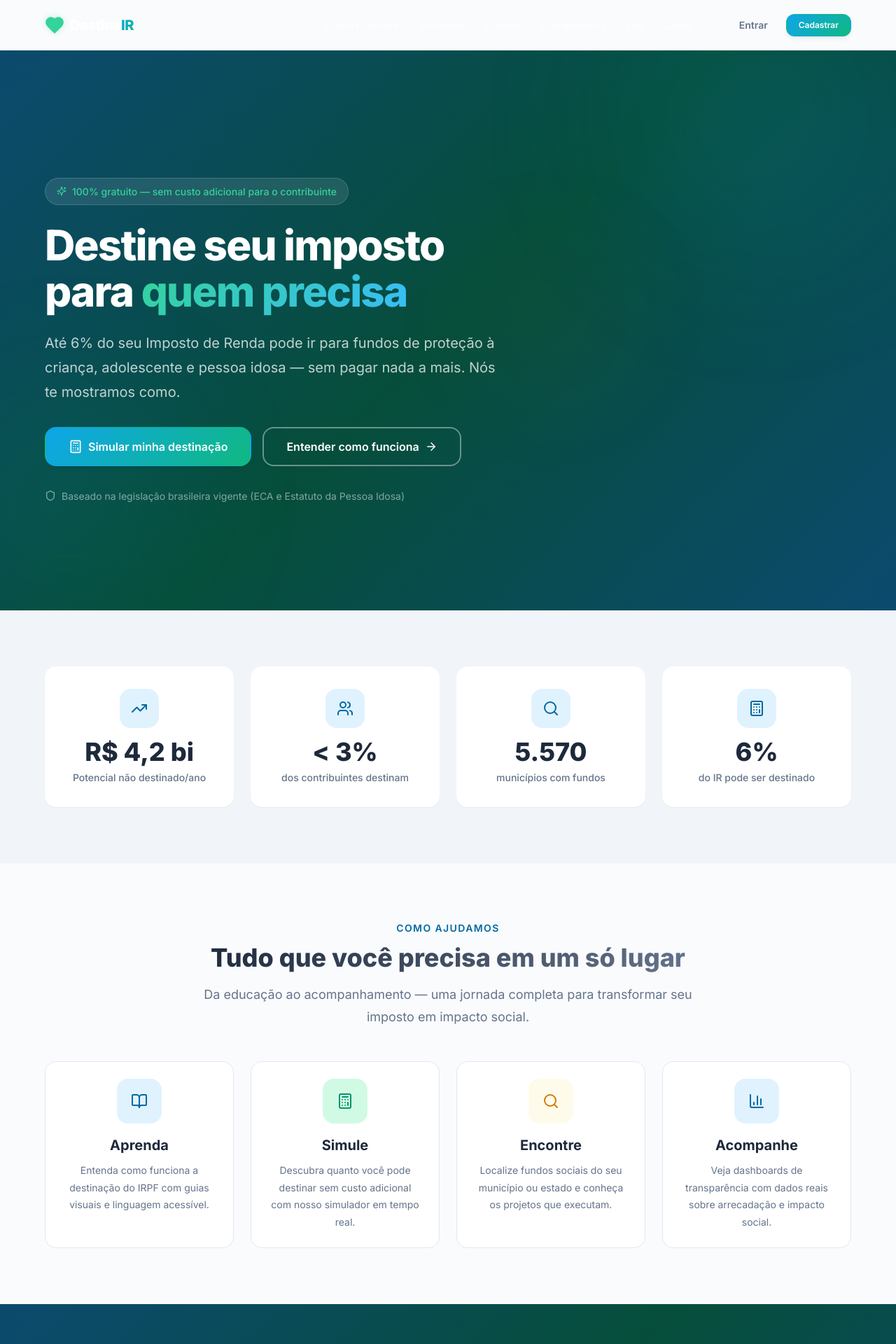
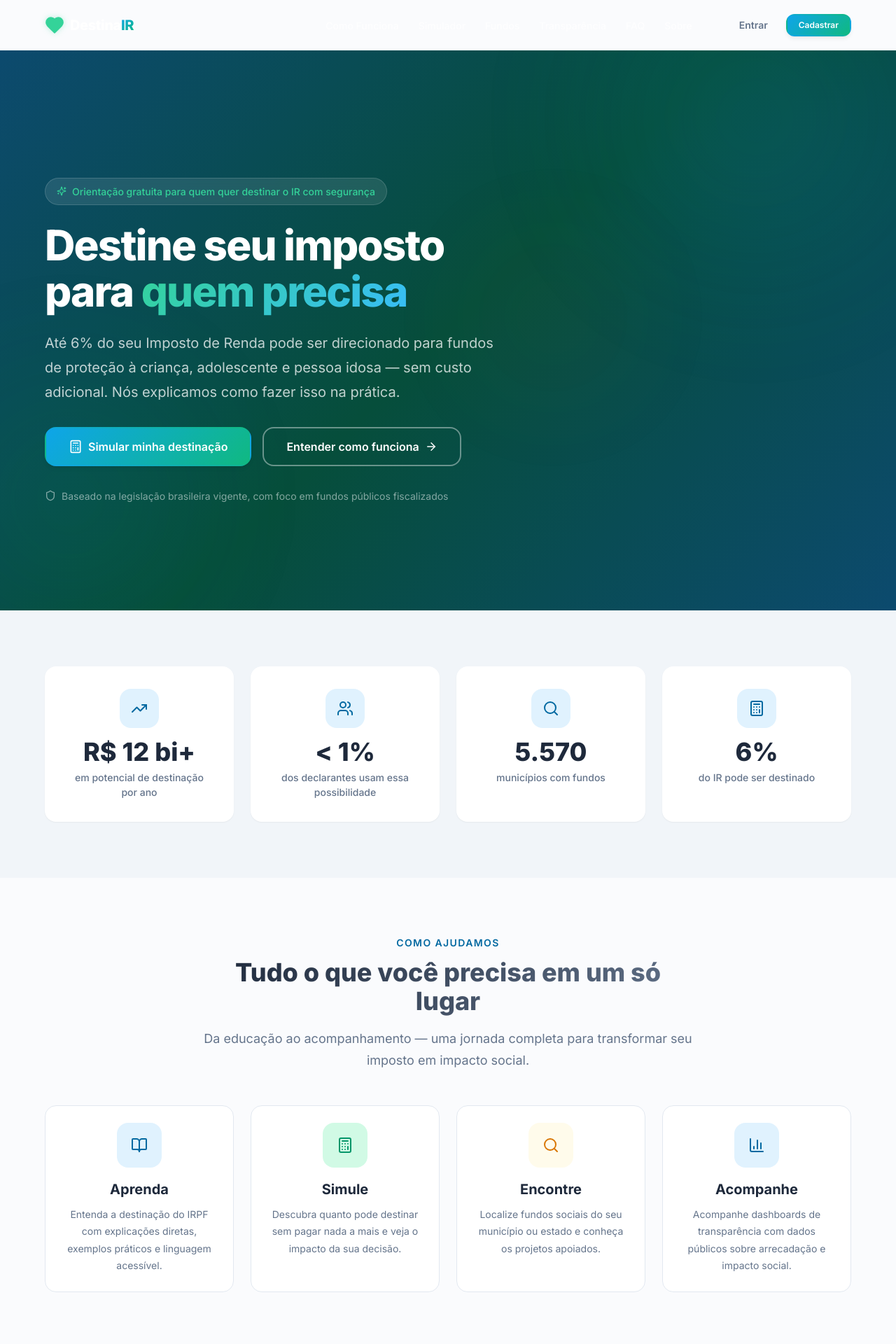
Before and after one commit to Yuugenbrose/destinair, a React (Vite) app in the folder client/: page / in a window 1280 px wide. Shown: the top 1920 px of the page at 70% size. Built offline with nearby package versions, Linux system fonts and the light colour scheme.

Commit message:
feat: personaliza textos da home com dados de IRPF

```diff
--- a/client/src/pages/Home.jsx
+++ b/client/src/pages/Home.jsx
@@ -7,8 +7,8 @@ import {
 import './Home.css';
 
 const stats = [
-  { value: 'R$ 4,2 bi', label: 'Potencial não destinado/ano', icon: TrendingUp },
-  { value: '< 3%', label: 'dos contribuintes destinam', icon: Users },
+  { value: 'R$ 12 bi+', label: 'em potencial de destinação por ano', icon: TrendingUp },
+  { value: '< 1%', label: 'dos declarantes usam essa possibilidade', icon: Users },
   { value: '5.570', label: 'municípios com fundos', icon: Search },
   { value: '6%', label: 'do IR pode ser destinado', icon: Calculator },
 ];
@@ -17,25 +17,25 @@ const features = [
   {
     icon: BookOpen,
     title: 'Aprenda',
-    desc: 'Entenda como funciona a destinação do IRPF com guias visuais e linguagem acessível.',
+    desc: 'Entenda a destinação do IRPF com explicações diretas, exemplos práticos e linguagem acessível.',
     color: 'primary',
   },
   {
     icon: Calculator,
     title: 'Simule',
-    desc: 'Descubra quanto você pode destinar sem custo adicional com nosso simulador em tempo real.',
+    desc: 'Descubra quanto pode destinar sem pagar nada a mais e veja o impacto da sua decisão.',
     color: 'secondary',
   },
   {
     icon: Search,
     title: 'Encontre',
-    desc: 'Localize fundos sociais do seu município ou estado e conheça os projetos que executam.',
+    desc: 'Localize fundos sociais do seu município ou estado e conheça os projetos apoiados.',
     color: 'accent',
   },
   {
     icon: BarChart3,
     title: 'Acompanhe',
-    desc: 'Veja dashboards de transparência com dados reais sobre arrecadação e impacto social.',
+    desc: 'Acompanhe dashboards de transparência com dados públicos sobre arrecadação e impacto social.',
     color: 'primary',
   },
 ];
@@ -50,20 +50,20 @@ const steps = [
 const testimonials = [
   {
     name: 'Ana Beatriz',
-    role: 'Contadora, São Paulo',
-    text: 'Recomendo o DestinaIR para todos os meus clientes. A plataforma simplifica algo que antes era confuso e pouco conhecido.',
+    role: 'Contadora e consultora fiscal',
+    text: 'A destinação deixa de parecer algo burocrático quando a orientação está clara. A plataforma organiza o passo a passo e dá segurança para quem quer contribuir.',
     rating: 5,
   },
   {
     name: 'Carlos Eduardo',
-    role: 'Contribuinte, Curitiba',
-    text: 'Nunca imaginei que pudesse direcionar meu imposto para causas locais sem pagar nada a mais. Agora faço todo ano!',
+    role: 'Contribuinte pessoa física',
+    text: 'Eu não sabia que podia destinar parte do imposto sem custo extra. Depois de entender o processo, passou a fazer parte da minha declaração.',
     rating: 5,
   },
   {
     name: 'Maria José',
-    role: 'Gestora de Fundo, Cornélio Procópio',
-    text: 'Desde que começamos a usar a plataforma, a arrecadação do nosso fundo municipal aumentou significativamente.',
+    role: 'Gestora de fundo municipal',
+    text: 'Quando o contribuinte entende onde o recurso chega, a adesão melhora. Essa clareza ajuda muito na arrecadação e no engajamento local.',
     rating: 5,
   },
 ];
@@ -81,16 +81,16 @@ export default function Home() {
         <div className="container hero__content">
           <div className="hero__badge animate-fade-in-up">
             <Sparkles size={14} />
-            100% gratuito — sem custo adicional para o contribuinte
+            Orientação gratuita para quem quer destinar o IR com segurança
           </div>
           <h1 className="hero__title animate-fade-in-up animate-delay-1">
             Destine seu imposto<br />
             para <span className="hero__title-highlight">quem precisa</span>
           </h1>
           <p className="hero__subtitle animate-fade-in-up animate-delay-2">
-            Até 6% do seu Imposto de Renda pode ir para fundos de proteção à
-            criança, adolescente e pessoa idosa — sem pagar nada a mais.
-            Nós te mostramos como.
+            Até 6% do seu Imposto de Renda pode ser direcionado para fundos de
+            proteção à criança, adolescente e pessoa idosa — sem custo adicional.
+            Nós explicamos como fazer isso na prática.
           </p>
           <div className="hero__actions animate-fade-in-up animate-delay-3">
             <Link to="/simulador" className="btn btn--primary btn--lg">
@@ -104,7 +104,7 @@ export default function Home() {
           </div>
           <div className="hero__trust animate-fade-in-up animate-delay-4">
             <Shield size={16} />
-            <span>Baseado na legislação brasileira vigente (ECA e Estatuto da Pessoa Idosa)</span>
+            <span>Baseado na legislação brasileira vigente, com foco em fundos públicos fiscalizados</span>
           </div>
         </div>
       </section>
@@ -131,7 +131,7 @@ export default function Home() {
         <div className="container">
           <div className="section-header">
             <span className="section-header__tag">Como ajudamos</span>
-            <h2 className="section-header__title">Tudo que você precisa em um só lugar</h2>
+            <h2 className="section-header__title">Tudo o que você precisa em um só lugar</h2>
             <p className="section-header__subtitle">
               Da educação ao acompanhamento — uma jornada completa para transformar seu imposto em impacto social.
             </p>
@@ -157,7 +157,7 @@ export default function Home() {
             <span className="section-header__tag" style={{ color: 'var(--color-secondary-light)' }}>Passo a passo</span>
             <h2 className="section-header__title">Simples assim</h2>
             <p className="section-header__subtitle">
-              Em 4 passos, você destina parte do seu imposto para causas sociais — sem pagar nada a mais.
+              Em 4 passos, você direciona parte do seu imposto para causas sociais — sem pagar nada a mais.
             </p>
           </div>
           <div className="steps-grid">
```
